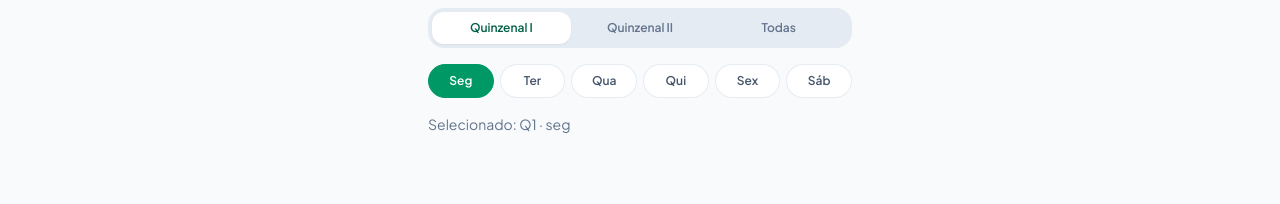
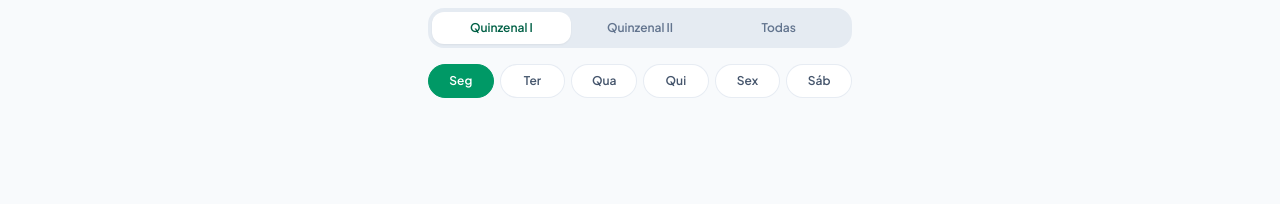
Before and after one commit to LPac1n1/ufabc-hub, a Next.js app: page / in a window 1280 px wide. Shown: the top 204 px of the page. Built offline with nearby package versions, Linux system fonts and the light colour scheme.

Commit message:
chore: remove texto de teste do montador

```diff
--- a/components/montador/montador-mobile.tsx
+++ b/components/montador/montador-mobile.tsx
@@ -21,10 +21,6 @@ export function MontadorMobile() {
       <FiltroQuinzena value={quinzena} onChange={setQuinzena} />
       <FiltroDiaSemana value={dia} onChange={setDia} />
 
-      <p className="text-sm text-slate-500">
-        Selecionado: {quinzena} · {dia}
-      </p>
-
       <MenuInferior
         totalCreditos={totalCreditos}
         onAdicionarTurma={abrirDisciplinasOfertadas}
```
